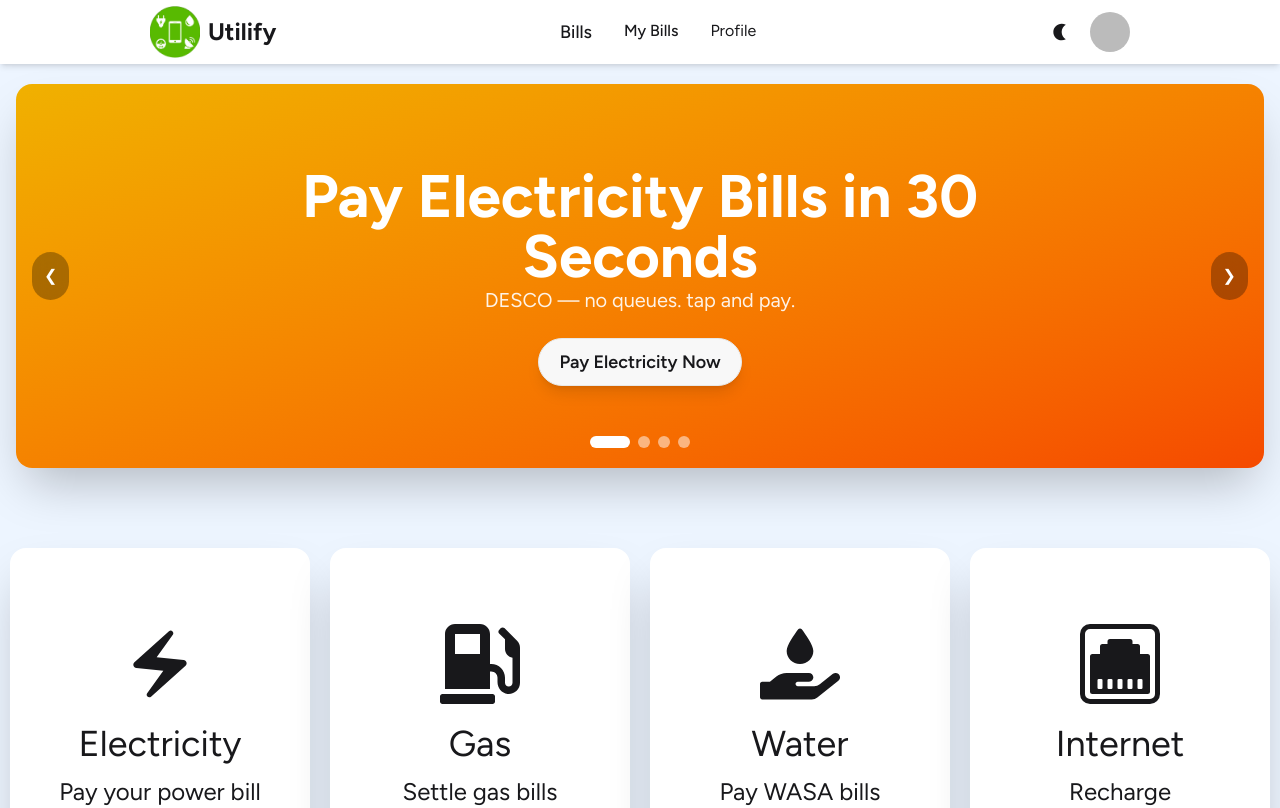
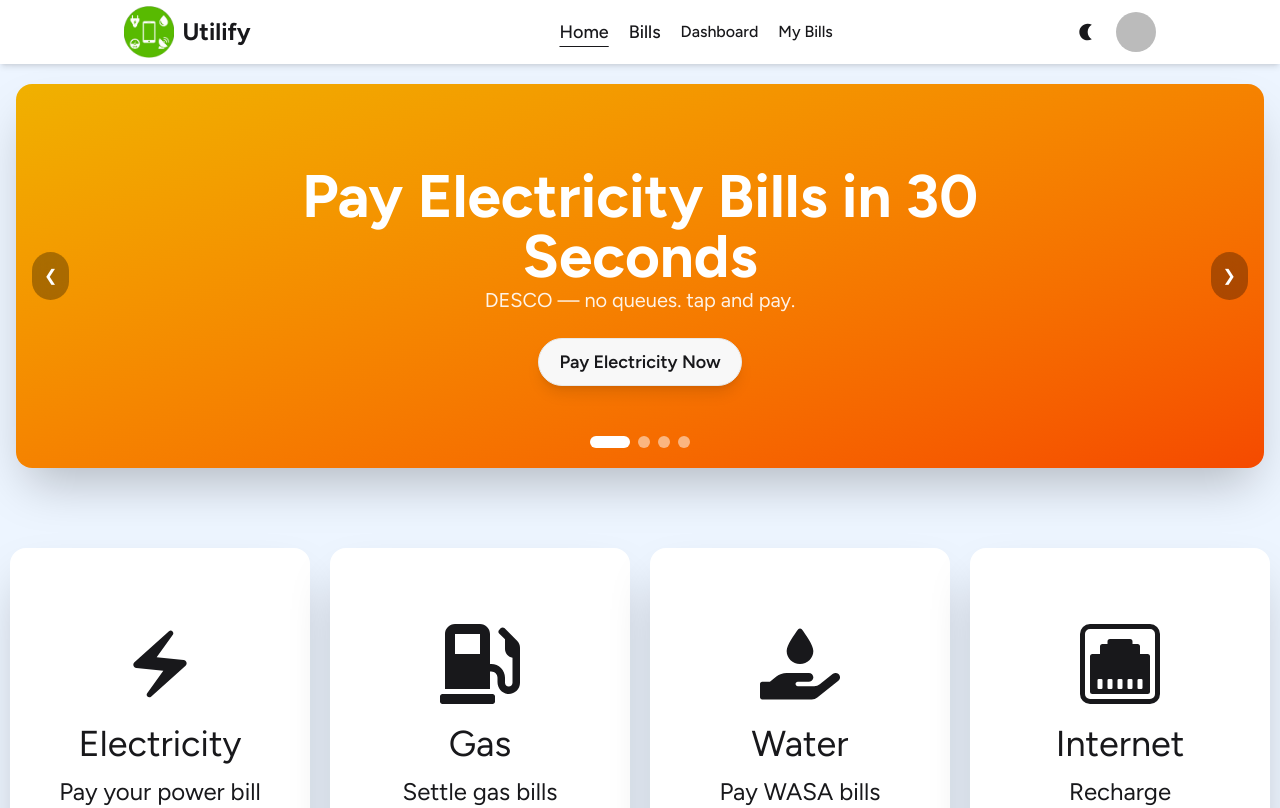
Before and after one commit to dibbockb/utilify, a React (Vite) app: page /home in a window 1280 px wide. Shown: the top 808 px of the page. Built offline with nearby package versions, Linux system fonts and the light colour scheme; no server answers; sample sign-in values are in the browser's storage.

Commit message:
Added Dashboard Functionality

```diff
--- a/src/App.jsx
+++ b/src/App.jsx
@@ -14,6 +14,7 @@ import ResetPassword from './Components/ResetPassword'
 import PrivateRoute from './Components/PrivateRoute'
 import { useEffect } from 'react'
 import Profile from './Components/Profile'
+import Dashboard from './Components/Dashboard'
 
 
 
@@ -39,6 +40,15 @@ const router = createBrowserRouter([
             { path: "resetpassword", element: <ResetPassword></ResetPassword> },
             { path: "profile/:email", element: <Profile></Profile> },
         ]
+    },
+    {
+        path: "/dashboard",
+        element: (<PrivateRoute> <Dashboard></Dashboard> </PrivateRoute>),
+        children: [
+            { index: true, element: <MyBills></MyBills> },
+            { path: "mybills", element: <MyBills></MyBills> },
+            { path: "profile/:email", element: <Profile></Profile> },
+        ]
     }
 ])
 
--- /dev/null
+++ b/src/Components/Dashboard.jsx
@@ -0,0 +1,48 @@
+import React, { useContext } from 'react';
+import { Outlet, Link } from 'react-router';
+import { Fade } from 'react-awesome-reveal';
+import { AuthContext } from './Context';
+import { MdOutlinePayments } from "react-icons/md";
+import { FaUserAlt } from "react-icons/fa";
+
+const Dashboard = () => {
+
+    const { user } = useContext(AuthContext)
+    return (
+        <Fade>
+            <div className="min-h-screen bg-[#1a1a1a] flex dark:text-white">
+                <aside className="w-85 bg-[#0f0f0f] p-6 pl-20 flex flex-col ">
+                    <Link to={"/"} className="flex justify-center w-45 hover:scale-105 translate-all pb-5"><img src="/logo.png" alt="utilify-logo" className="h-15 w-15" /></Link>
+
+                    <div className="flex flex-col justify-center items-start text-center">
+                        <Link to="/dashboard" className="text-white text-4xl font-bold mb-20 pb-20">Dashboard</Link>
+                    </div>
+
+                    <div className="flex flex-col justify-center items-start ">
+                        <Link
+                            to="mybills"
+                            className="flex items-center gap-2 text-gray-300 hover:text-white transition text-2xl pb-3"
+                        >
+                            <MdOutlinePayments className="w-6 h-6"></MdOutlinePayments>
+                            My Bills
+                        </Link>
+                        <Link
+                            to={`profile/${user.email}`}
+                            className="flex items-center gap-3 text-gray-300 hover:text-white transition text-2xl"
+                        >
+                            <FaUserAlt className="w-5 h-5 "></FaUserAlt>
+                            Profile
+                        </Link>
+                    </div>
+
+                </aside>
+
+                <div className="flex-1 p-8">
+                    <Outlet />
+                </div>
+            </div>
+        </Fade>
+    );
+};
+
+export default Dashboard;
--- a/src/Components/Navbar.jsx
+++ b/src/Components/Navbar.jsx
@@ -54,11 +54,11 @@ const Navbar = () => {
                         <p className="text-2xl font-bold">Utilify</p>
                     </Link>
 
-                    <div className='nav-items-middle flex gap-8 '>
-                        <NavLink to={'/home'} className={'font-medium text-[1.125rem] hidden'}>Home</NavLink>
+                    <div className='nav-items-middle flex gap-5 pl-19 justify-center items-center '>
+                        <NavLink to={'/home'} className={'font-medium text-[1.125rem]'}>Home</NavLink>
                         <NavLink to={'/bills'} className={'font-medium text-[1.125rem] hidden lg:inline'}>Bills</NavLink>
-                        {user && <NavLink to={'/mybills'} className={'font-medium  hidden lg:inline'}>My Bills</NavLink>}
-                        {user && <NavLink to={`/profile/${user.email}`} className=" hidden lg:inline">Profile</NavLink>}
+                        <NavLink to={'/dashboard'} className={'font-medium  hidden lg:inline'}>Dashboard</NavLink>
+                        {user && <NavLink to={'/mybills'} className={'font-medium'}>My Bills</NavLink>}
                     </div>
 
 
```
